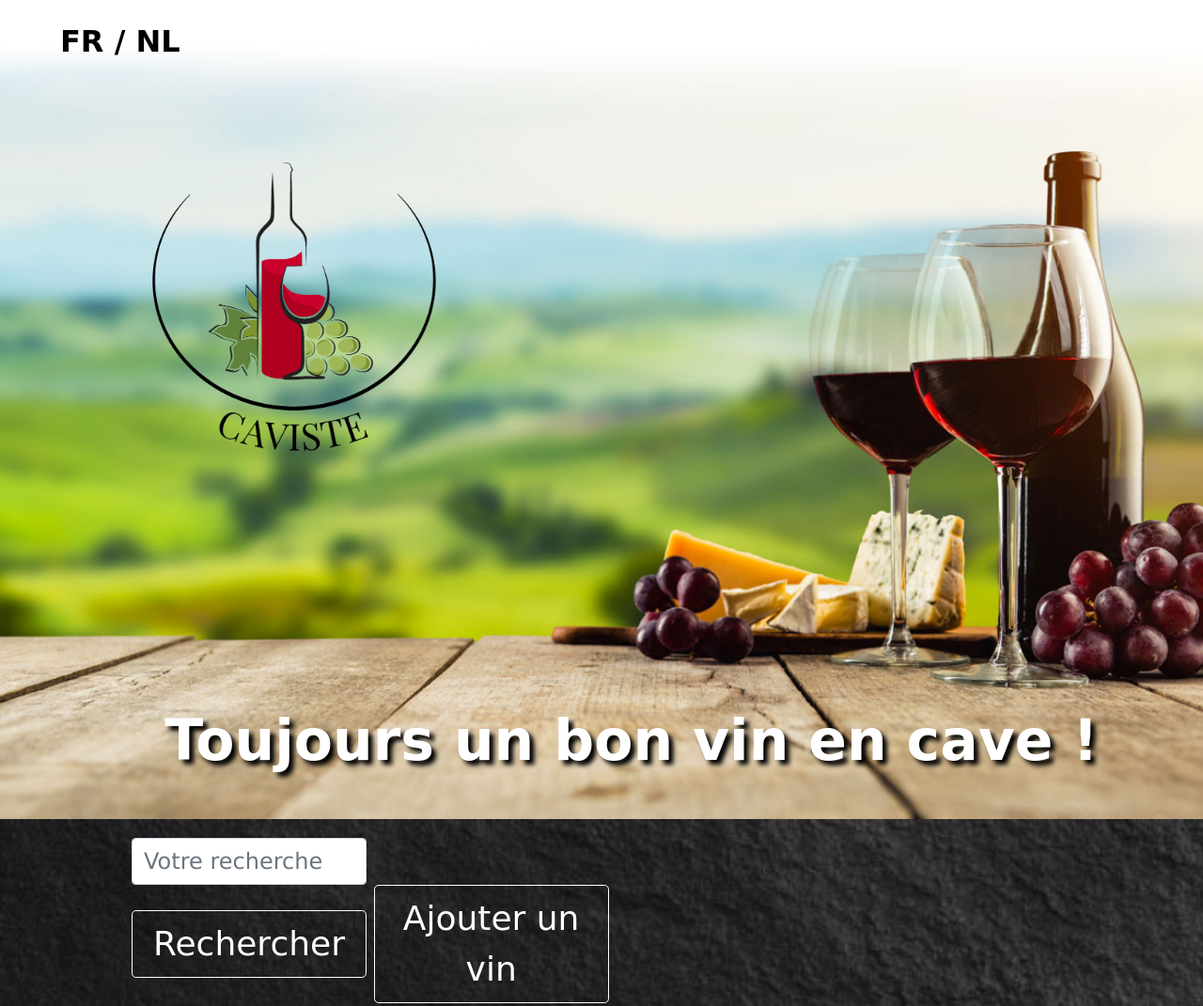
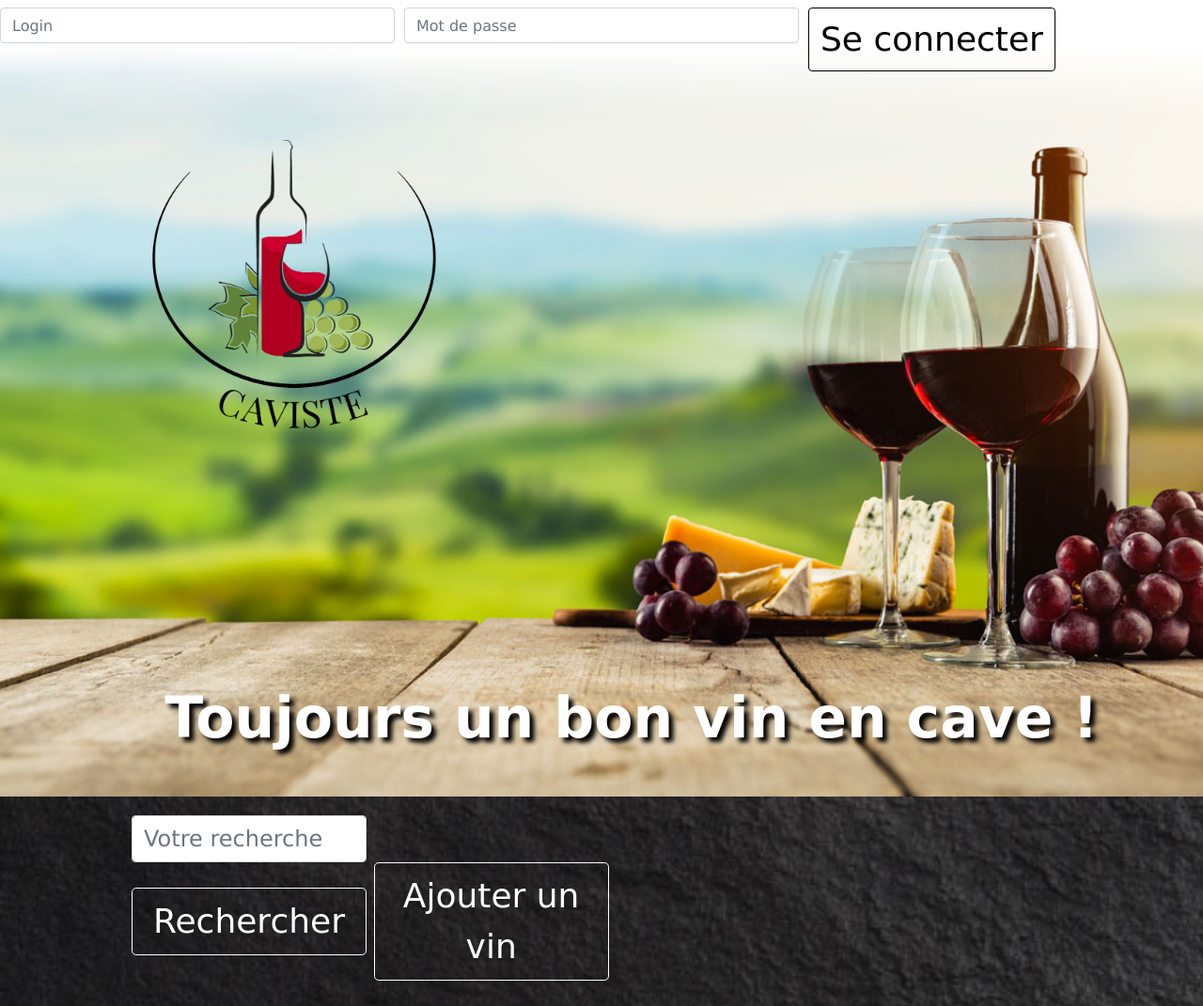
Before and after one commit to M-Boudart/caviste, a website: page index.html in a window 1280 px wide. Shown: the top 1071 px of the page at 94% size. Drawn offline with nearby package versions, Linux system fonts and the light colour scheme; no server answers; a web font is replaced by a local one.

Commit message:
Formulaire de connection

```diff
--- a/index.html
+++ b/index.html
@@ -18,15 +18,24 @@
     </head>
     <body>
         <header class="row">
-            <div class="col-md-12">
-                <p class="language text-xl-left"> FR / NL</p>
+            <div class="col-md-12 mt-2">
+                <form id="frmLogIn" action="http://localhost/caviste/index.php" method="POST">
+                  <div class="form-row">
+                    <div class="col">
+                      <input name="login" type="text" class="form-control" placeholder="Login" required>
+                    </div>
+                    <div class="col">
+                      <input name="pwd" type="password" class="form-control" placeholder="Mot de passe" required>
+                    </div>
+                    <div class="col">
+                      <button class="btn btn-primary" name="btLogIn" style="color: black; border: 1px black solid;">Se connecter</button>
+                    </div>
+                  </div>
+                </form>
             </div>
             <div style="text-align: center;" class="col-md-6">
                 <img class="logo_header" src="images/caviste_logo_black.png" alt="Logo caviste">
             </div>
-            <nav class="col-md-6">
-            <!--Le menu de navigation doit encore venir ici-->
-            </nav>
             <div class="slogan col-md-12">
                 <h1 class="text-xl-center">Toujours un bon vin en cave !</h1>
             </div>
```
